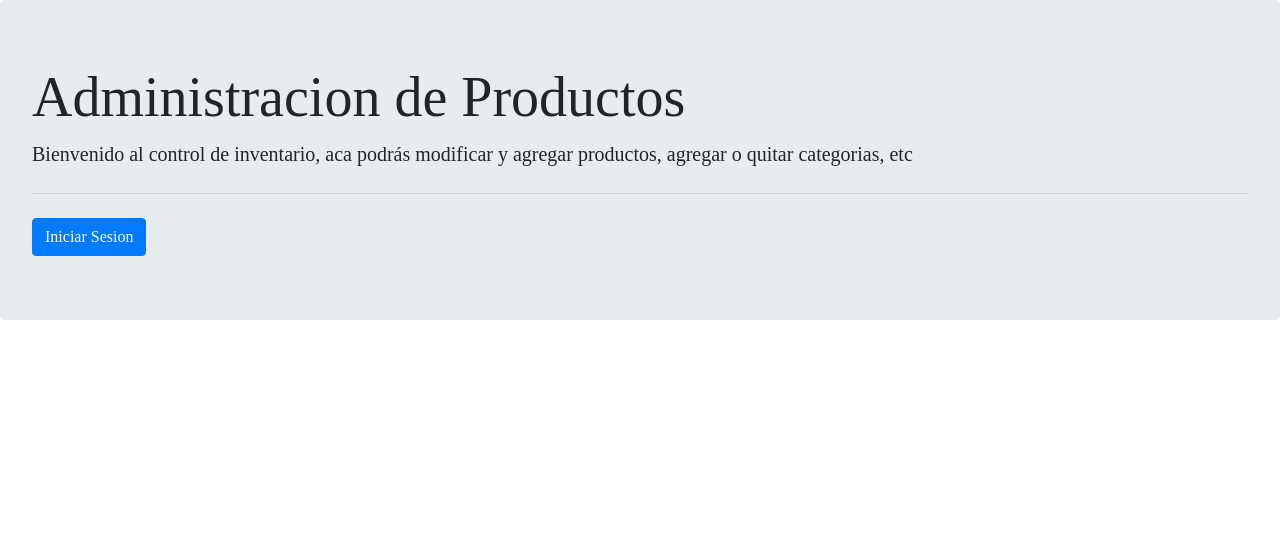
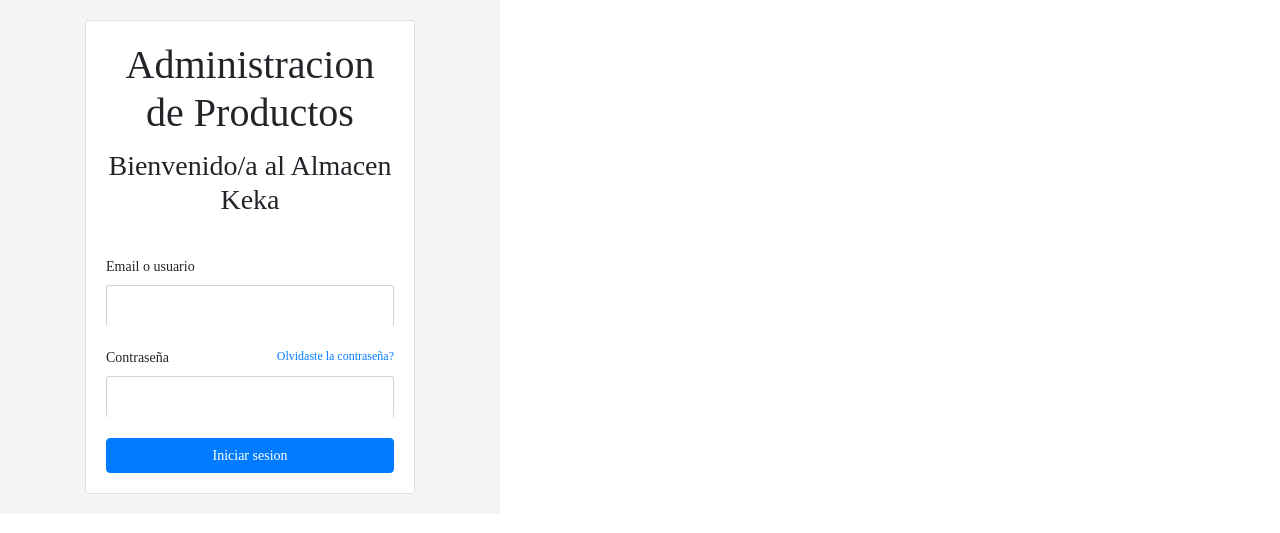
Before and after one commit to cellah2/Almacen, a PHP site: page / in a window 1280 px wide. Shown: the top 533 px of the page. Run offline with PHP 8.4, Linux system fonts and the light colour scheme; some libraries are stand-ins or nearby versions.

Commit message:
Login y Creacion modulo ventas
-Adaptacion de login sin usar modals.
-Cambio en variables para verificar que sea un administrador en cada modulo de administracion.
-Creacion de modulo de ventas

```diff
--- a/assets/style.css
+++ b/assets/style.css
@@ -16,9 +16,49 @@ body {
     transform: translateY(-1px);
 }
 
-/* login styles */
+
+/* new login style */
+.card-title{ font-weight:300; }
+
+.btn{
+	font-size: 14px;
+	margin-top:20px;
+}
 
 
+.login-form{
+	width:330px;
+	margin:20px;
+}
+
+.sign-up{
+	text-align:center;
+	padding:20px 0 0;
+}
+
+.alert{
+	margin-bottom:-30px;
+	font-size: 13px;
+	margin-top:20px;
+}
+.global-container{
+    width: 500px;
+	height:100%;
+
+	display: flex;
+	align-items: center;
+	justify-content: center;
+	background-color: #f5f5f5;
+}
+
+form{
+	padding-top: 10px;
+	font-size: 14px;
+	margin-top: 30px;
+}
+
+
+/* login styles */
 
 input[type="text"], input[type="password"]{
 outline: none;
--- a/index.php
+++ b/index.php
@@ -13,47 +13,38 @@
         <script src="https://cdnjs.cloudflare.com/ajax/libs/popper.js/1.14.7/umd/popper.min.js" integrity="sha384-UO2eT0CpHqdSJQ6hJty5KVphtPhzWj9WO1clHTMGa3JDZwrnQq4sF86dIHNDz0W1" crossorigin="anonymous"></script>
         <script src="https://stackpath.bootstrapcdn.com/bootstrap/4.3.1/js/bootstrap.min.js" integrity="sha384-JjSmVgyd0p3pXB1rRibZUAYoIIy6OrQ6VrjIEaFf/nJGzIxFDsf4x0xIM+B07jRM" crossorigin="anonymous"></script>
         <script src="/assets/script.js"></script>
-    <title>Bienvenido | Control Inventario</title>
+    <title>Almacen de Keka | Administracion y Ventas</title>
 
 </head>
 <body>
-    <div class="jumbotron center">
-    <h1 class="display-4"> Administracion de Productos</h1>
 
-    <p class="lead">Bienvenido al control de inventario, aca podrás modificar y agregar productos, agregar o quitar categorias, etc</p>
-    <hr class="my-4">
-    <!-- <a class="btn btn-success btn-lg" href="login.php">Iniciar Sesion</a> -->
-    <button type="button" class="btn btn-primary" data-toggle="modal" data-target="#login">
-  Iniciar Sesion
-</button>
+<div class="global-container">
+  <div class="card login-form">
+    <div class="card-body">
+      <h1 class="card-title text-center"> Administracion de Productos</h1>
+      <h3 class="card-text text-center"> Bienvenido/a al Almacen Keka </h6>
+        <div class="card-text">
+          <form action="validar.php" method="post">
+           <div class="form-group">
+             <label for="exampleInputEmail1">Email o usuario</label>
+             <input type="text" name="email" class="form-control form-control-sm" id="exampleInputEmail1" >
+           </div>
+           <div class="form-group">
+             <label for="exampleInputPassword1">Contraseña</label>
+             <a href="#" style="float:right;font-size:12px;">Olvidaste la contraseña?</a>
+             <input type="password" name="clave" class="form-control form-control-sm" id="exampleInputPassword1">
+           </div>
+             <button type="submit" class="btn btn-primary btn-block">Iniciar sesion</button>
+          </form>
+        </div>
     </div>
+  </div>
+</div>
 
 
 
 
-<!-- Modal -->
-<div class="modal fade" id="login" tabindex="-1" role="dialog" aria-labelledby="exampleModalCenterTitle" aria-hidden="true">
-  <div class="modal-dialog modal-dialog-centered" role="document">
-    <div class="modal-content">
-      <div class="modal-header">
-        <h5 class="modal-title" id="exampleModalLongTitle">Iniciar Sesion</h5>
-        <button type="button" class="close" data-dismiss="modal" aria-label="Close">
-          <span aria-hidden="true">&times;</span>
-        </button>
-      </div>
-      <div class="modal-body">
-      <form action="validar.php" method="post">
-            <label for="email">Correo o Usuario:</label>
-            <input type="text" name="email" placeholder="Ingresar usuario">
-            <label for="password">Contraseña:</label>
-            <input type="password" name="clave" placeholder="Ingresa tu contraseña">
-            <input type="submit" value="Ingresar">
-        </form>
-      </div>
 
-    </div>
-  </div>
-</div>
 
 </body>
 </html>
--- a/logout.php
+++ b/logout.php
@@ -1,7 +1,6 @@
 <?php
 session_start();
-$_SESSION['email'] = '';
-$_SESSION['var'] = '';
+
 session_unset();
 
 session_destroy();
```
Also changed, not shown: validar.php (+6 -5 lines), ventas.php (+19 -3 lines).
